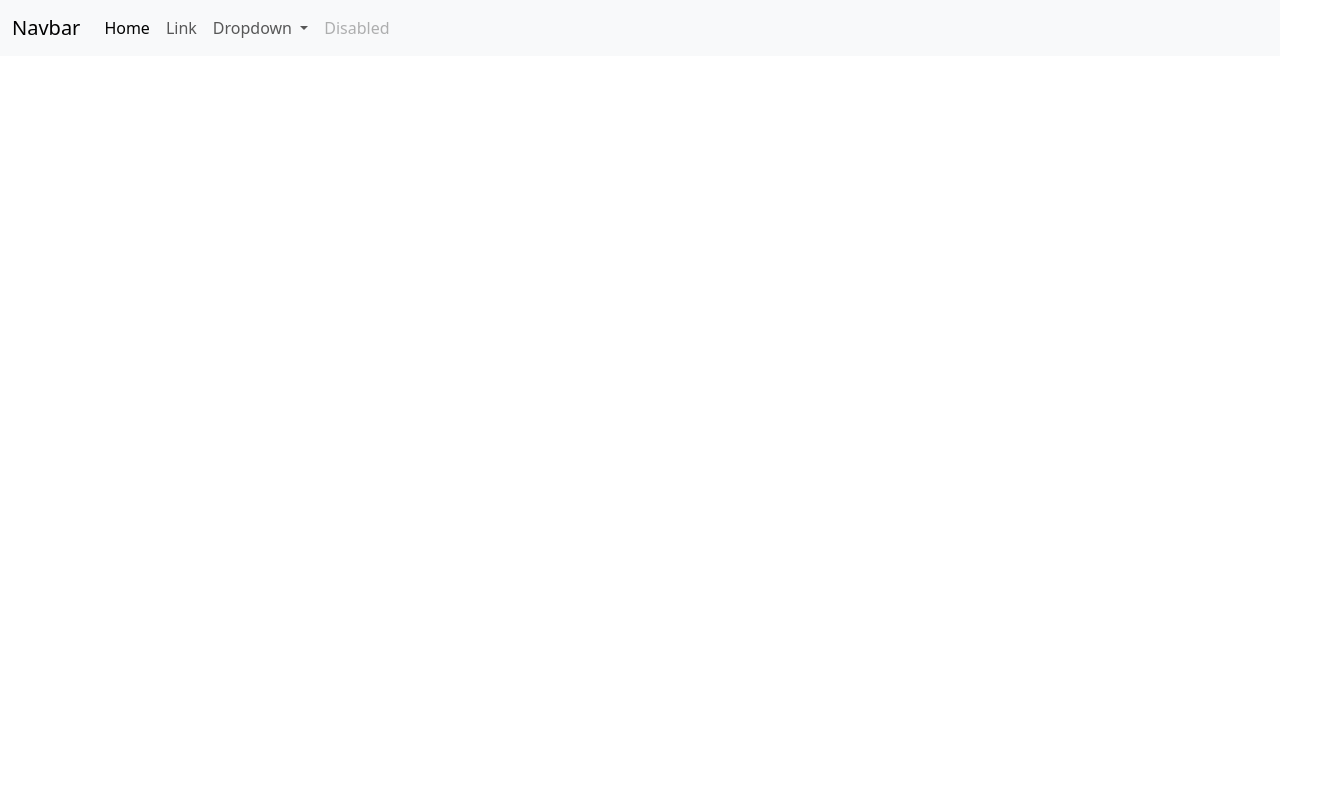
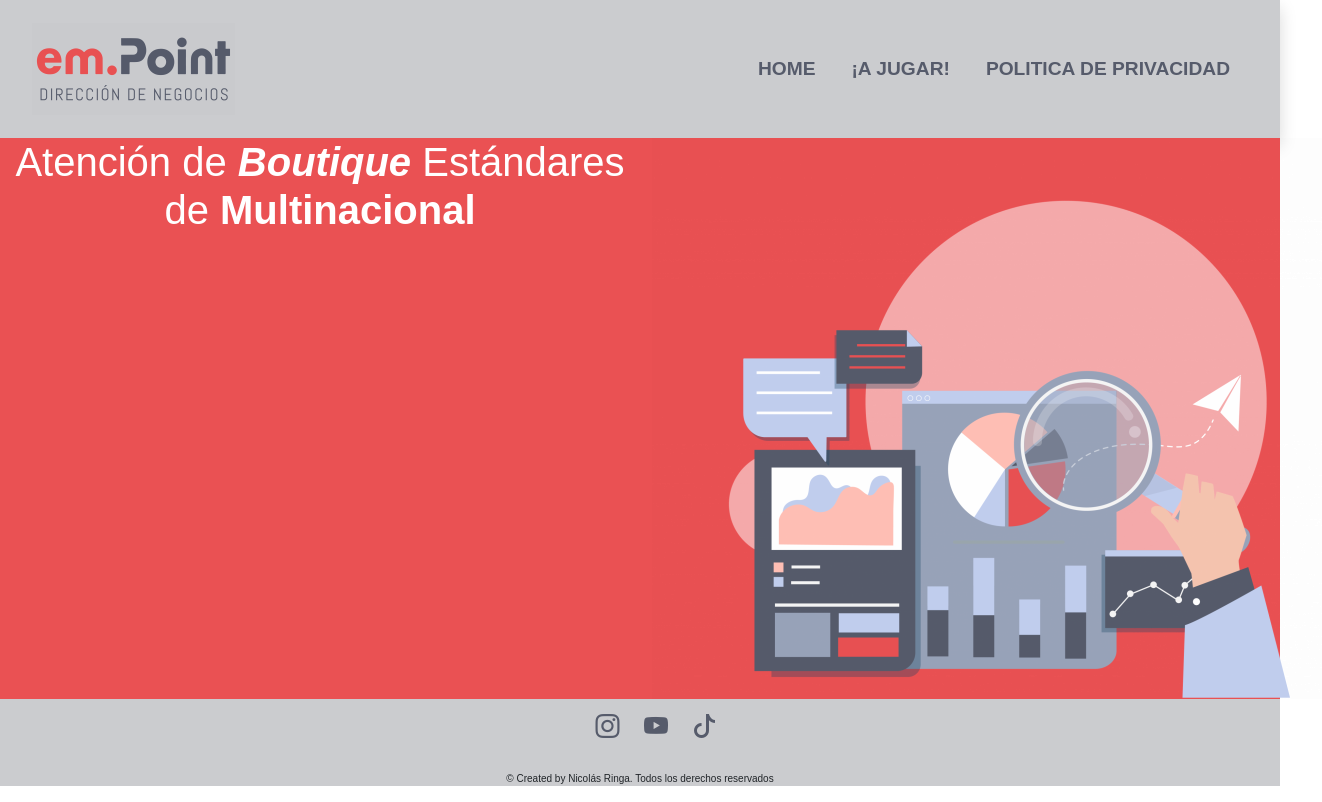
Before and after one commit to RingaNicolas/em.Point, a plain HTML site: page index.html in a window 1280 px wide. Shown: the whole page, 1322 px wide, since content can reach past the window. Drawn offline with nearby package versions, Linux system fonts and the light colour scheme.

Commit message:
Agregando sass y un poco de codigo html

```diff
--- a/index.html
+++ b/index.html
@@ -4,57 +4,76 @@
 <head>
     <meta charset="UTF-8">
     <meta name="viewport" content="width=device-width, initial-scale=1.0">
-    <title>Home em.Point</title>
+    <title>em.Point</title>
+    <!-- Iconos -->
+    <link rel="stylesheet" href="https://cdn.jsdelivr.net/npm/bootstrap-icons@1.11.1/font/bootstrap-icons.css">
     <!-- CSS Bootstrap -->
     <link href="https://cdn.jsdelivr.net/npm/bootstrap@5.3.3/dist/css/bootstrap.min.css" rel="stylesheet"
         integrity="sha384-QWTKZyjpPEjISv5WaRU9OFeRpok6YctnYmDr5pNlyT2bRjXh0JMhjY6hW+ALEwIH" crossorigin="anonymous">
+    <!-- Mi CSS -->
+    <link rel="stylesheet" href="./css/estilo.css">
 </head>
 
 <body>
-    <header>
-    <nav class="navbar navbar-expand-lg bg-body-tertiary">
+    <header class="shadow">
+        <nav class="navbar navbar-expand-lg">
             <div class="container-fluid">
-                <a class="navbar-brand" href="#">Navbar</a>
+                <a class="navbar-brand" href="index.html">
+                    <img class="logo" src="./img/Logo em.Point.png" alt="Logo de em.Point">
+                </a>
                 <button class="navbar-toggler" type="button" data-bs-toggle="collapse"
                     data-bs-target="#navbarSupportedContent" aria-controls="navbarSupportedContent"
                     aria-expanded="false" aria-label="Toggle navigation">
                     <span class="navbar-toggler-icon"></span>
                 </button>
                 <div class="collapse navbar-collapse" id="navbarSupportedContent">
-                    <ul class="navbar-nav me-auto mb-2 mb-lg-0">
+                    <ul class="navbar-nav ms-auto">
                         <li class="nav-item">
-                            <a class="nav-link active" aria-current="page" href="#">Home</a>
+                            <a class="nav-link fw-bold navegador" aria-current="page" href="index.html">Home</a>
                         </li>
                         <li class="nav-item">
-                            <a class="nav-link" href="#">Link</a>
-                        </li>
-                        <li class="nav-item dropdown">
-                            <a class="nav-link dropdown-toggle" href="#" role="button" data-bs-toggle="dropdown"
-                                aria-expanded="false">
-                                Dropdown
-                            </a>
-                            <ul class="dropdown-menu">
-                                <li><a class="dropdown-item" href="#">Action</a></li>
-                                <li><a class="dropdown-item" href="#">Another action</a></li>
-                                <li>
-                                    <hr class="dropdown-divider">
-                                </li>
-                                <li><a class="dropdown-item" href="#">Something else here</a></li>
-                            </ul>
+                            <a class="nav-link fw-bold navegador" aria-current="page" href="./html/ajugar.html">¡A
+                                JUGAR!</a>
                         </li>
                         <li class="nav-item">
-                            <a class="nav-link disabled" aria-disabled="true">Disabled</a>
+                            <a class="nav-link fw-bold navegador" aria-current="page"
+                                href="./html/politidadeprivacidad.html">Politica de privacidad</a>
                         </li>
                     </ul>
                 </div>
             </div>
         </nav>
     </header>
-    <main>
-
+    <main class="container-fluid">
+        <section class="contenedorPrincipal row">
+            <div class="col-xl-6 col-md-6 col-sm-12">
+                <h1>Atención de <strong><i>Boutique </i></strong>Estándares de <strong>Multinacional</strong></h1>
+            </div>
+            <div class="col-xl-6 col-md-6 col-sm-12">
+                <img src="./img/Ilustración.png" alt="Ilustración">
+            </div>
+        </section>
     </main>
     <footer>
+        <ul>
+            <li>
+                <a href="https://www.instagram.com/em.point/" target="_blank">
+                    <i class="bi bi-instagram fs-4"></i>
+                </a>
+            </li>
+            <li>
+                <a href="https://www.youtube.com/@emPoint" target="_blank">
+                    <i class="bi bi-youtube fs-4"></i>
+                </a>
+            </li>
+            <li>
+                <a href="" target="_blank">
+                    <i class="bi bi-tiktok fs-4"></i>
+                </a>
+            </li>
+        </ul>
 
+        <p class="atribucion">© Created by Nicolás Ringa. Todos los derechos reservados</p>
     </footer>
 
     <script src="https://cdn.jsdelivr.net/npm/bootstrap@5.3.3/dist/js/bootstrap.bundle.min.js"
--- /dev/null
+++ b/scss/_fonts.scss
@@ -0,0 +1 @@
+@import url('https://fonts.googleapis.com/css2?family=Roboto:ital,wght@0,100;0,300;0,400;0,500;0,700;0,900;1,100;1,300;1,400;1,500;1,700;1,900&display=swap')
--- /dev/null
+++ b/scss/_footer.scss
@@ -0,0 +1,29 @@
+/* FOOTER */
+
+footer {
+    text-align: center;
+    background-color: $colorGrisClaro;
+    padding-bottom: 0px;
+
+    ul li {
+        list-style: none;
+        display: inline-block;
+        margin: 10px 10px;
+        transition: all 0.6s;
+
+        i {
+            color: $colorGrisOscuro;
+        }
+
+        &:hover {
+            transform: scale(1.15, 1.15);
+        }
+
+
+    }
+}
+
+.atribucion {
+    font-size: x-small;
+    text-align: center;
+}
--- /dev/null
+++ b/scss/_header.scss
@@ -0,0 +1,30 @@
+/* HEADER */
+
+header {
+    background-color: $colorGrisClaro;
+    text-align: center;
+    padding: 10px 20px;
+}
+
+.logo {
+    transition: all 0.5s;
+
+    &:hover {
+        transform: scale(1.2, 1.2);
+    }
+}
+
+.navegador {
+    text-decoration: none;
+    text-transform: uppercase;
+    font-weight: bold;
+    color: $colorGrisOscuro;
+    font-size: 1.20rem;
+    transition: all 0.4s;
+    margin: 10px;
+
+    &:hover {
+        transform: scale(1.04, 1.04);
+        color: $colorRojo;
+    }
+}
--- /dev/null
+++ b/scss/_index.scss
@@ -0,0 +1,13 @@
+main {
+    background-color: white;
+}
+
+.contenedorPrincipal {
+    background-color: $colorRojo;
+}
+
+h1 {
+    color: white;
+    text-align: center;
+    text-wrap: wrap;
+}
--- /dev/null
+++ b/scss/_reset.scss
@@ -0,0 +1,9 @@
+* {
+    margin: 0;
+    padding: 0;
+}
+
+body {
+    background-color: white;
+    font-family: ;
+}
--- /dev/null
+++ b/scss/_variables.scss
@@ -0,0 +1,3 @@
+$colorRojo: #EA5153;
+$colorGrisOscuro: #565B6B;
+$colorGrisClaro: #CBCCCF;
--- /dev/null
+++ b/scss/estilo.scss
@@ -0,0 +1,10 @@
+@import "variables";
+@import "mixin";
+@import "fonts";
+@import "reset";
+@import "header";
+@import "footer";
+@import "index";
+@import "ajugar";
+@import "politicadeprivacidad";
+@import "medias";
```
Also changed, not shown: html/ajugar.html (+55 -0 lines), html/politidadeprivacidad.html (+55 -0 lines), css/estilo.css, img/Ilustración.png (added), img/Logo em.Point.png (added), scss/_ajugar.scss (added), scss/_medias.scss (added), scss/_mixin.scss (added), scss/_politicadeprivacidad.scss (added), 1 other file.
